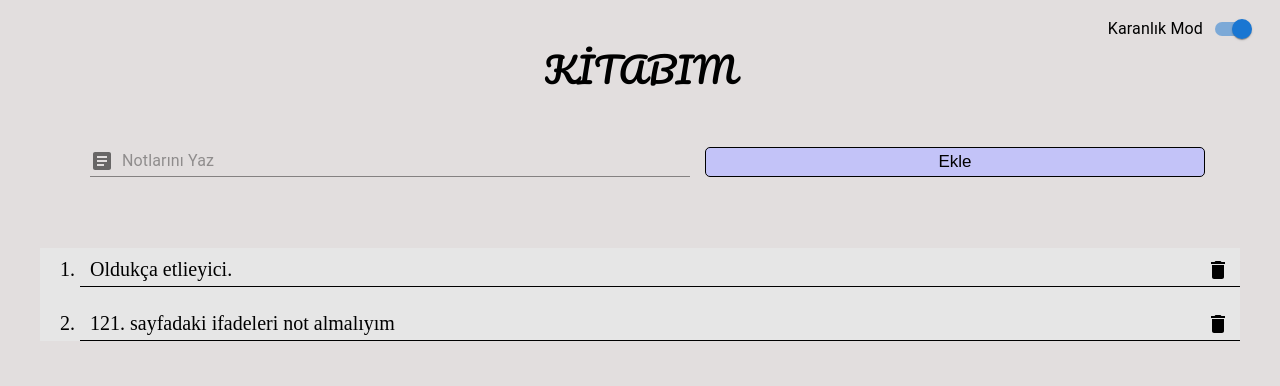
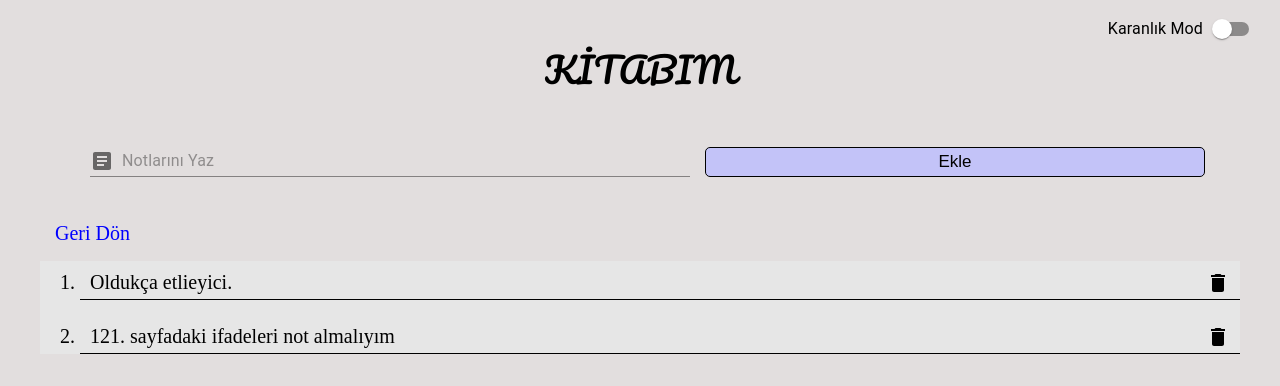
Before and after one commit to Onurkotz/ayracapp, a React (Create React App) app: page /think/1 in a window 1280 px wide. Shown: the top 386 px of the page. Built offline with nearby package versions, Linux system fonts and the light colour scheme.

Commit message:
about some style

```diff
--- a/src/components/aboutList/aboutHome/about/About.js
+++ b/src/components/aboutList/aboutHome/about/About.js
@@ -1,24 +1,26 @@
-import React from 'react'
+import React from "react";
 //import {useParams} from "react-router-dom";
+import { Link } from "react-router-dom";
+import AddingAbout from "../../addingAbout/Adding";
+import ListDraft from "../listDraft/ListDraft";
 
-import AddingAbout from "../../addingAbout/Adding";
-import ListDraft from "../listDraft/ListDraft"
-
-
-
+import "./about.css";
 
 function About() {
-
-
   //const  {id} = useParams();
-
 
   return (
     <div>
-       <AddingAbout />
-       <ListDraft />
+      <AddingAbout />
+      <div className="about">
+        <Link className="link" to="/">
+          Geri Dön
+        </Link>
+      </div>
+
+      <ListDraft />
     </div>
-  )
+  );
 }
 
-export default About
+export default About;
--- a/src/components/aboutList/aboutHome/about/about.css
+++ b/src/components/aboutList/aboutHome/about/about.css
@@ -0,0 +1,13 @@
+.link {
+  text-decoration: none;
+  color: blue;
+  margin-left: -5px;
+}
+
+.about {
+
+  font-size: 20px;
+  padding: 50px;
+  margin-bottom: -90px;
+  margin-top: -20px;
+}
--- a/src/components/darkMode/DarkMode.js
+++ b/src/components/darkMode/DarkMode.js
@@ -13,7 +13,7 @@ import "./dark.css";
 function DarkMode() {
   const dispatch = useDispatch();
 
-  const [checked, setChecked] = useState(true);
+  const [checked, setChecked] = useState(false);
 
   const dark = useSelector((state) => state.dark.isChecked);
 
```
